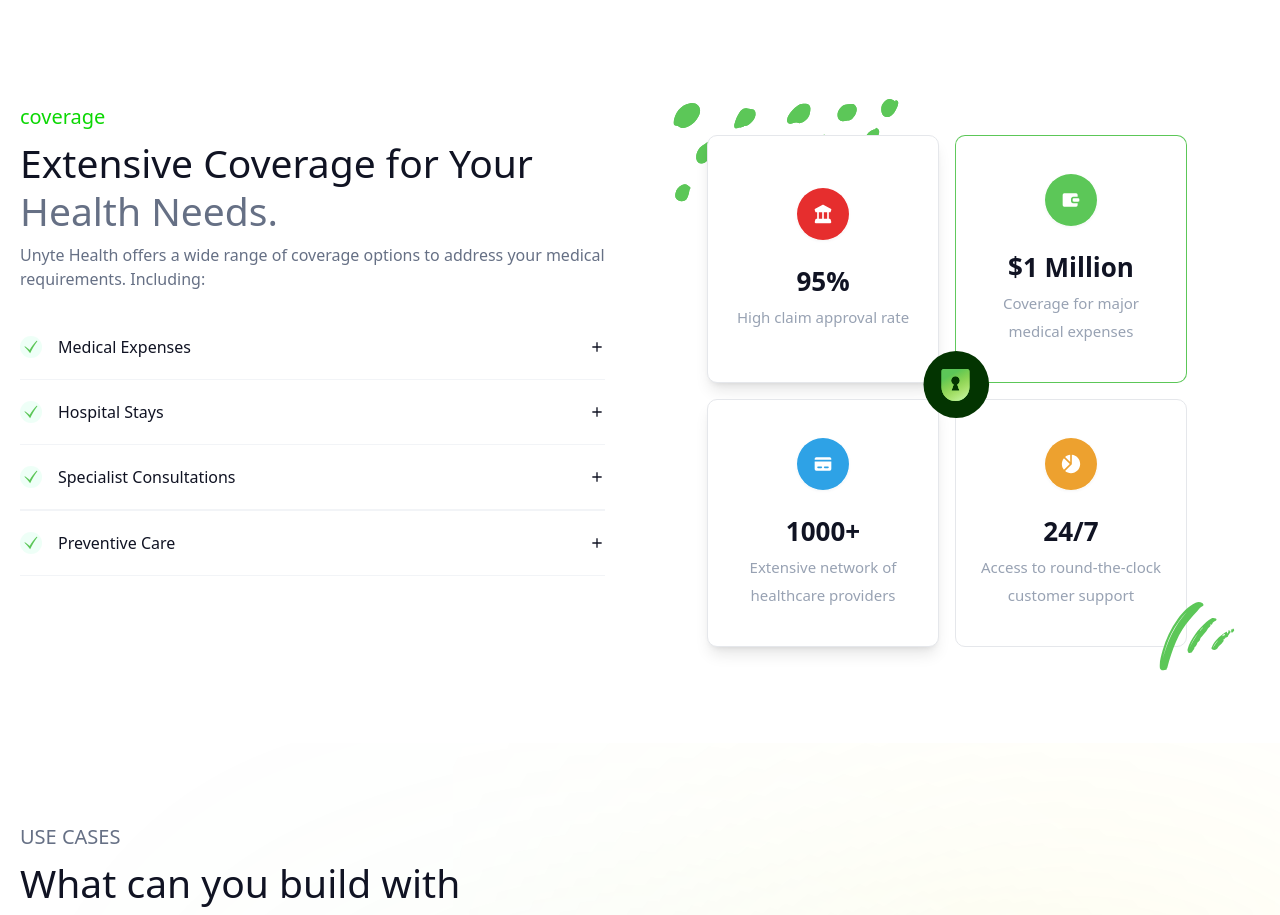
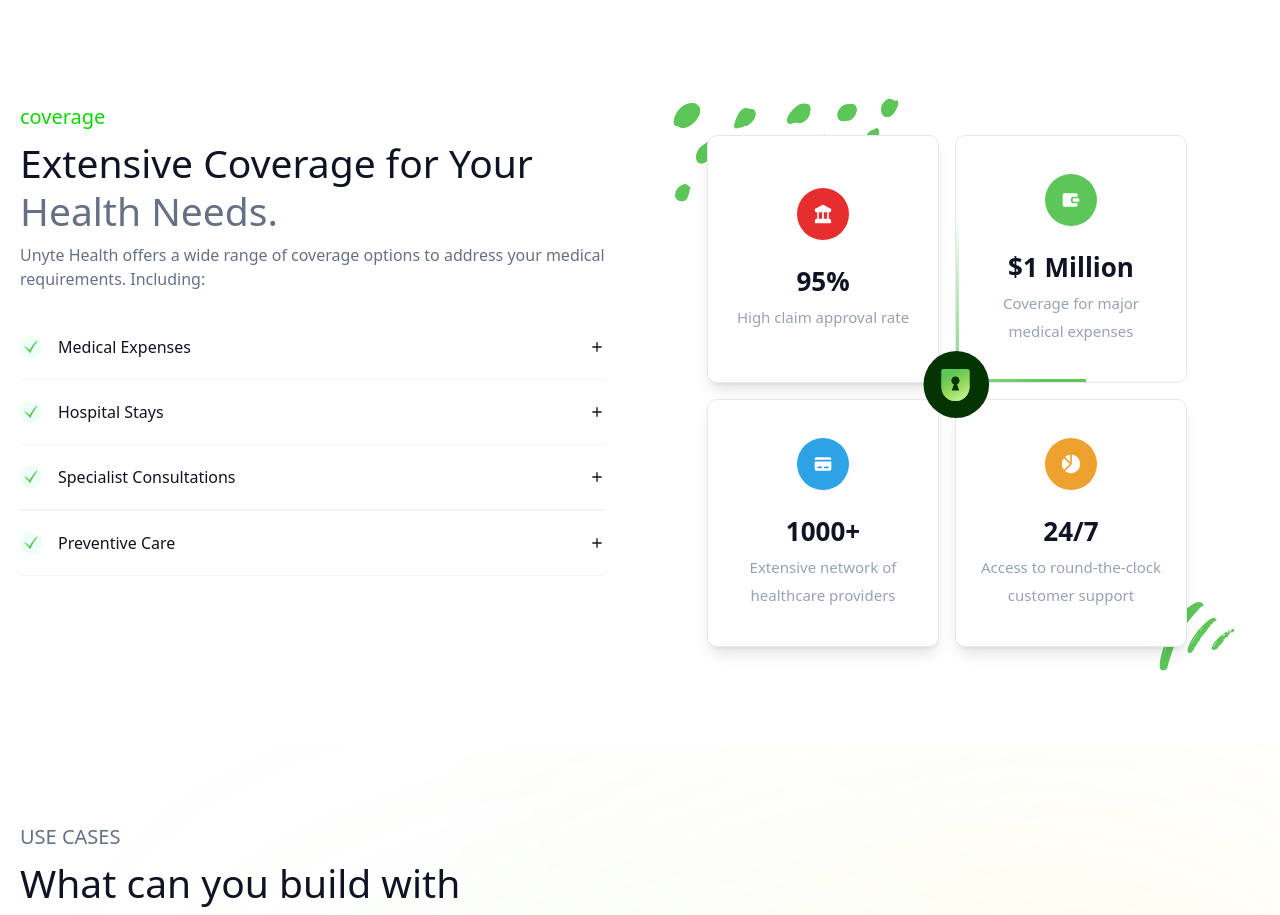
Before and after one commit to DrPrime01/unyteV1, a React (Vite) app: page /products/health in a window 1280 px wide. Shown: the part 2880-3795 px from the top of the page. Built offline with nearby package versions, Linux system fonts and the light colour scheme; a small style sheet from the web is missing.

Commit message:
fixed the marching ant animation

```diff
--- a/package.json
+++ b/package.json
@@ -15,6 +15,7 @@
     "@mui/lab": "^5.0.0-alpha.137",
     "@mui/material": "^5.14.1",
     "babel-plugin-prismjs": "^2.1.0",
+    "gsap": "^3.12.2",
     "prism-themes": "^1.9.0",
     "prismjs": "^1.29.0",
     "prop-types": "^15.8.1",
--- a/src/pages/Products/components/Coverage.jsx
+++ b/src/pages/Products/components/Coverage.jsx
@@ -84,7 +84,7 @@ function Coverage() {
 				<div
 					className={`rounded-[10px] ${
 						activeDiv === 3 ? "marching" : "shadow-lg"
-					}py-10 flex flex-col items-center justify-center md:w-[calc(50%-1rem)] w-[calc(50%-0.5rem)] h-1/2 border transition-all duration-300 delay-150`}
+					} z-10 bg-white py-10 flex flex-col items-center justify-center md:w-[calc(50%-1rem)] w-[calc(50%-0.5rem)] h-1/2 border transition-all duration-300 delay-150`}
 				>
 					<img
 						src={PiechartIcon}
--- a/src/pages/Products/components/coverage.css
+++ b/src/pages/Products/components/coverage.css
@@ -1,22 +1,44 @@
 /* Add this to your CSS file or a <style> tag */
 
-@keyframes march {
-	0%,
+@keyframes rotate {
+	0% {
+		transform: rotate(0deg);
+	}
 	100% {
-		border-color: #5cc758 transparent transparent transparent;
-	}
-	25% {
-		border-color: #5cc758 #5cc758 transparent transparent;
-	}
-	50% {
-		border-color: #5cc758 #5cc758 #5cc758 transparent;
-	}
-	75% {
-		border-color: #5cc758 #5cc758 #5cc758 #5cc758;
+		transform: rotate(360deg);
 	}
 }
 .marching {
-	border-style: solid;
-	border-width: 2px;
-	animation: march 4s linear;
+	background-color: white;
+	display: flex;
+	align-items: center;
+	justify-content: center;
+	position: relative;
+	overflow: hidden;
 }
+
+.marching::before {
+	content: "";
+	background-image: conic-gradient(#5cc758 20deg, transparent 120deg);
+	width: 150%;
+	height: 150%;
+	position: absolute;
+	animation: rotate 2s linear infinite;
+}
+
+.marching::after {
+	content: "";
+	width: 97.5%;
+	height: 97.5%;
+	background: white;
+	position: absolute;
+	border-radius: 10px;
+	display: flex;
+	align-items: center;
+	justify-content: center;
+	z-index: 0;
+}
+
+.marching > * {
+	z-index: 1;
+}
```
Also changed, not shown: 1 other file (tests, documents, lock files or other folders).
